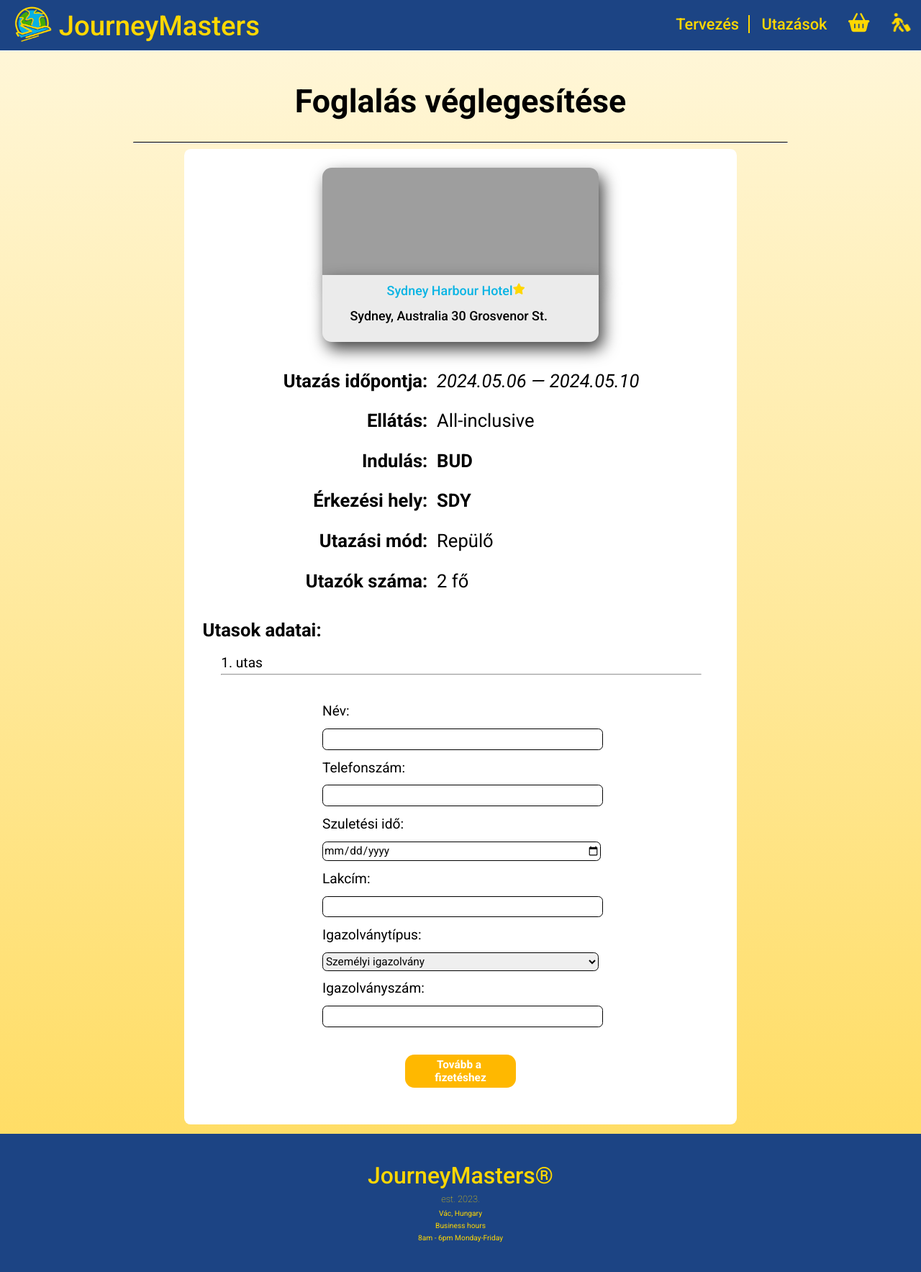
After one commit to PeacefulAvocado/JourneyMasters, a PHP site: page /veglegesites.php in a window 1280 px wide. The commit adds this page. Shown: the whole page at 72% size. Run offline with PHP 8.4, Linux system fonts and the light colour scheme; some libraries are stand-ins or nearby versions; grey boxes are pictures that could not be loaded.

Commit message:
veglegesites folyt

```diff
--- a/css/utazasok.css
+++ b/css/utazasok.css
@@ -22,7 +22,7 @@
       padding-bottom: 30vh;
   }
   .utazasok{
-    margin-top: 106px;
+    margin-top: 5.5vw;
     height: auto;
     padding: 20px 0;
   }
--- /dev/null
+++ b/css/veglegesites.css
@@ -0,0 +1,192 @@
+:root {
+    --blue: #1c4484;
+    --ocean: #08b4e4;
+    --green: #45ac0d;
+    --green-pastel: #538D34;
+    --black: #000000;
+    --baseyellow: #ffd700;
+    --yellow: #FFDD66;
+    --light-yellow: #fff6d7;
+    --lightblue: #268FAC;
+    --white: #ffffff;
+    --orange: #FFB800;
+    --gray: #cfcfcf;
+  }
+*{
+    font-family: "Roboto", sans-serif;
+    font-style: normal;
+  }
+  .veglegesitesmain{
+      padding-top: 1px;
+  }
+  .veglegesites{
+    margin-top: 5.5vw;
+    height: auto;
+    background: linear-gradient(var(--light-yellow), #FFDD66);
+    padding: 1vw 0;
+  }
+  .veglegesitesfocim{
+    text-align: center;
+    font-size: 3.5vw;
+    font-weight: 700;
+    margin-bottom: 20px;
+    width: 80%;
+    text-align: center;
+    margin-left: auto;
+    margin-right: auto;
+
+  }
+  .vonal{
+    margin-top: 30px;
+    width:71%;
+    border-top: 1px solid var(--black);
+
+  }
+  .container {
+    max-width: 30vw;
+    position: relative;
+    margin: auto;
+    height: auto;
+
+
+  }
+  .vegadatok{
+    width: 60vw;
+    margin: auto;
+    background-color: var(--white);
+    padding: 2vw 0;
+    border-radius: 0.7vw;
+  }
+  .sliderimg{
+      width:100%;
+      height:12vw;
+      object-fit: cover;
+      padding: 0px;
+      border-top-left-radius: 1vw;
+      border-top-right-radius: 1vw;
+      box-shadow: 6px 10px 22px 0px rgba(0,0,0,0.75);
+  }
+    .text {
+      background-color: rgb(235, 235, 235);
+      padding: 8px 0 0 0;
+      position: relative;
+      bottom: 8px;
+      width: 100%;
+      border-bottom-left-radius: 1vw;
+      border-bottom-right-radius: 1vw;
+      box-shadow: 6px 10px 22px 0px rgba(0,0,0,0.75);
+    }
+    .sliderhotelnev{
+      font-size: 1.4vw;
+      padding: 0 0 0 7vw;
+      margin: 3px 0;
+      color: var(--ocean);
+      display: inline;
+      float: left;
+      font-weight: 500;
+    }
+    .stars{
+      margin: 0.5vh 0;
+    padding: 0;
+      font-size: 1vw;
+    }
+    .slidercim{
+        color: var(--black);
+        font-size: 1.4vw;
+        padding: 0 0 2vw 3vw;
+        font-weight: 500;
+    }
+    .osszesadat{
+        display: grid;
+        grid-template-columns: 3fr 4fr;
+        padding: 0 5vw;
+    }
+    .balszoveg{
+        color: var(--black);
+        font-size: 2vw;
+        margin: 1vw 0;
+        font-weight: 700;
+        text-align: right;
+    }
+    .jobbszoveg{
+        color: var(--black);
+        font-size: 2vw;
+        margin: 1vw 0;
+        padding-left: 1vw;
+    }
+    .dolt{
+        font-style: italic;
+        font-weight: 400;
+    }
+    .kover{
+        font-weight: 700;
+    }
+
+
+    .utasadatok{
+        padding: 2vw 2vw;
+    }
+    h3 {
+        margin: 0;
+        font-size: 2vw;
+    }
+    .utasvonal{
+        width: 100%;
+        margin: 0;
+        color: var(--black);
+
+    }
+    .utas{
+        padding: 0 2vw;
+    }
+    .utasszam{
+        color: var(--black);
+        font-size: 1.5vw;
+        margin-bottom: 0.3vw;
+    }
+    .utasdata{
+
+        display: grid;
+        grid-template-columns: 1fr;
+        text-align: left;
+        width: 30vw;
+        margin:3vw auto 0 auto;
+
+    }
+    .utasdata label{
+        padding-right: 1vw;
+        font-size: 1.5vw;
+        margin-bottom: 1vw;
+    }
+    .utasdata input{
+        margin-bottom: 1vw;
+        border-radius: 0.5vw;
+        border: 1px solid var(--black);
+        width: 100%;
+        height: 2vw;
+        font-size: 1.2vw;
+    }
+    .utasdata select{
+        margin-bottom: 1vw;
+        margin-top: 0;
+        border-radius: 0.5vw;
+        border: 1px solid var(--black);
+        width: 100%;
+        height: 2vw;
+        font-size: 1.2vw;
+    }
+    .fizetes{
+        background-color: var(--orange);
+        border:none;
+        margin-top: 2vw;
+        margin-left: auto;
+        margin-right: auto;
+        display: block;
+        font-size: 1.2vw;
+        font-weight: 600;
+        width: 12vw;
+        color: var(--white);
+        padding: 0.4vw 0;
+        border-radius: 1vw;
+        cursor: pointer;
+    }
--- a/index/index.php
+++ b/index/index.php
@@ -19,6 +19,6 @@
 
 
 </body>
-<!--Javascript a végén kell, hogy legyen, csak így működik xd-->
+
 <?php include_once('../templates/jquery.php')?>
 </html>
--- a/index/reszletek.php
+++ b/index/reszletek.php
@@ -18,6 +18,6 @@
 
 
 </body>
-<!--Javascript a végén kell, hogy legyen, csak így működik xd-->
+
 <?php include_once('../templates/jquery.php')?>
 </html>
--- /dev/null
+++ b/index/veglegesites.php
@@ -0,0 +1,28 @@
+<!DOCTYPE html>
+<html lang="hu">
+<head>
+    <meta charset="UTF-8">
+    <meta http-equiv="X-UA-Compatible" content="IE=edge">
+    <meta name="viewport" content="width=device-width, initial-scale=1.0">
+    <link rel="stylesheet" href="../css/navbar.css">
+    <link rel="stylesheet" href="../css/veglegesites.css">
+    <link rel="stylesheet" href="../css/footer.css">
+    <link rel="icon" href="../img/kislogo_black.png" type="image/x-icon">
+    <script src="https://kit.fontawesome.com/7ad21db75c.js" crossorigin="anonymous"></script>
+
+<link rel="preconnect" href="https://fonts.googleapis.com">
+<link rel="preconnect" href="https://fonts.gstatic.com" crossorigin>
+<link href="https://fonts.googleapis.com/css2?family=Roboto:ital,wght@0,100;0,300;0,400;0,500;0,700;0,900;1,100;1,300;1,400;1,500;1,700;1,900&display=swap" rel="stylesheet">
+
+    <title>JourneyMasters | Véglegesítés</title>
+</head>
+<body>
+    <?php include('../templates/navbar.php')?>
+    <?php include('../templates/veglegesitestemplate.php')?>
+    <?php include('../templates/footer.php')?>
+
+
+</body>
+
+
+</html>
--- /dev/null
+++ b/templates/veglegesitestemplate.php
@@ -0,0 +1,75 @@
+<?php
+    require_once(__DIR__."/../helpers/dbhandler.php");
+    $dbhandler = new DbHandler();
+
+?>
+
+
+<div class="veglegesitesmain">
+<div class="veglegesites">
+    <h1 class="veglegesitesfocim">Foglalás véglegesítése</h1>
+    <hr class="vonal">
+
+    <div class="vegadatok">
+    <div class='container'>
+
+        <img src='../img/sydneyproba.jpg' class='sliderimg'>
+        <div class='text'>
+            <p class='sliderhotelnev'>Sydney Harbour Hotel</p>
+            <p class='stars'><i class='fa-solid fa-star'></i></p>
+            <p class="slidercim">Sydney, Australia 30 Grosvenor St.</p>
+        </div>
+    </div>
+
+    <div class="osszesadat">
+        <p class="balszoveg">Utazás időpontja:</p>
+        <p class="jobbszoveg dolt">2024.05.06 — 2024.05.10</p>
+        <p class="balszoveg">Ellátás:</p>
+        <p class="jobbszoveg">All-inclusive</p>
+        <p class="balszoveg">Indulás:</p>
+        <p class="jobbszoveg kover">BUD</p>
+        <p class="balszoveg">Érkezési hely:</p>
+        <p class="jobbszoveg kover">SDY</p>
+        <p class="balszoveg">Utazási mód:</p>
+        <p class="jobbszoveg">Repülő</p>
+        <p class="balszoveg">Utazók száma:</p>
+        <p class="jobbszoveg">2 fő</p>
+
+    </div>
+    <div class="utasadatok">
+        <h3>Utasok adatai: </h3>
+             <div class="utas">
+                <p class="utasszam">1. utas</p>
+                <hr class="utasvonal">
+                <form action="<?php $_SERVER['PHP_SELF']?>" method="post">
+                    <div class="utasdata">
+                        <label>Név:</label>
+                        <input type="text" name="nev">
+                        <label>Telefonszám:</label>
+                        <input type="tel" name="tel">
+                        <label>Szuletési idő:</label>
+                        <input type="date" name="szulid">
+                        <label>Lakcím:</label>
+                        <input type="text" name="lakcim">
+                        <label >Igazolványtípus:</label>
+                        <select name="igtipus" id="igtipus">
+                        <option value="Személyi igazolvány">Személyi igazolvány</option>
+                        <option value="Útlevél">Útlevél</option>
+                        </select>
+                        <label>Igazolványszám:</label>
+                        <input type="text" name="igszam">
+                    </div>
+                    <input type="submit" value="Tovább a <?php echo "\n";?>fizetéshez" class="fizetes">
+                </form>
+             </div>
+
+    </div>
+
+    </div>
+
+
+
+</div>
+
+
+</div>
```
